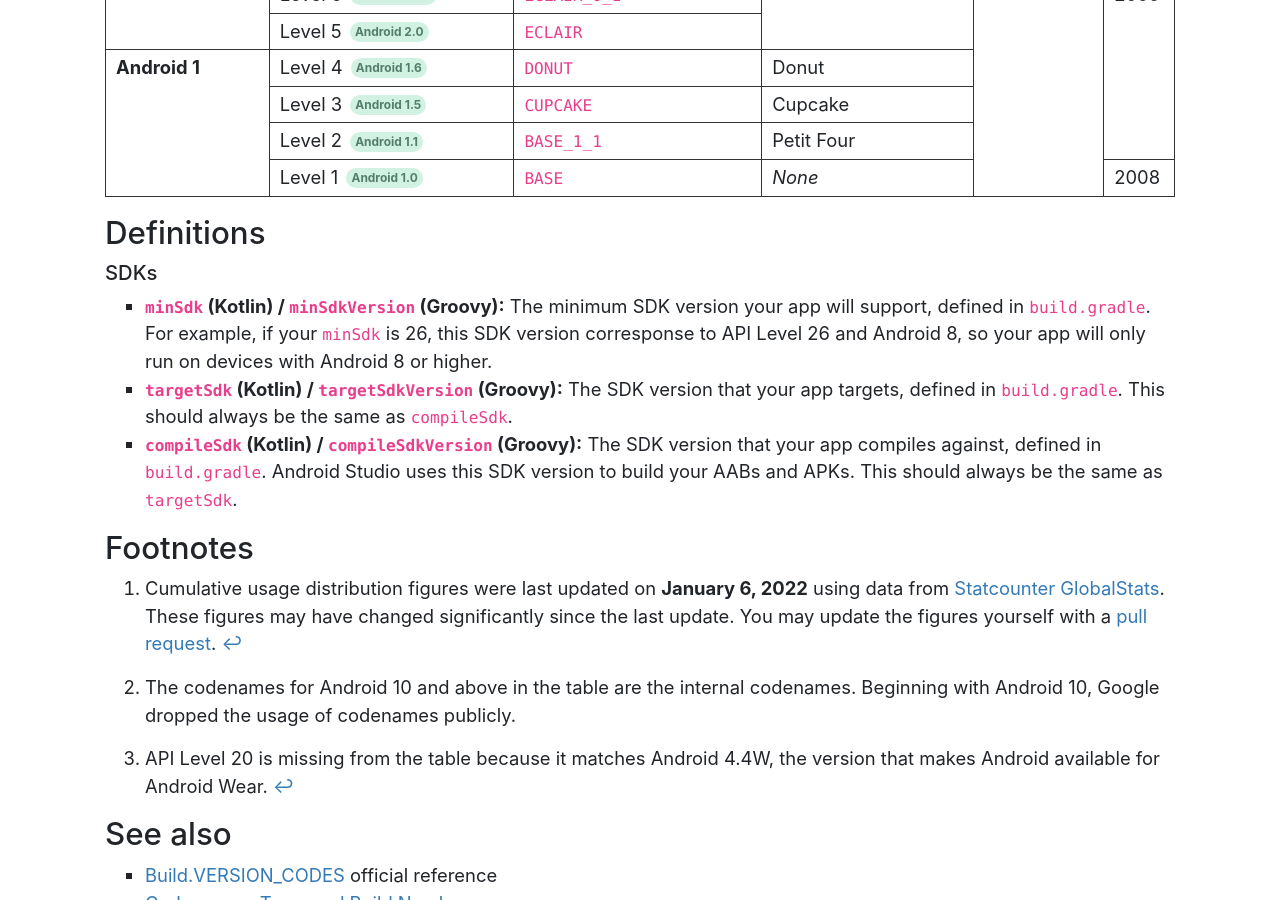
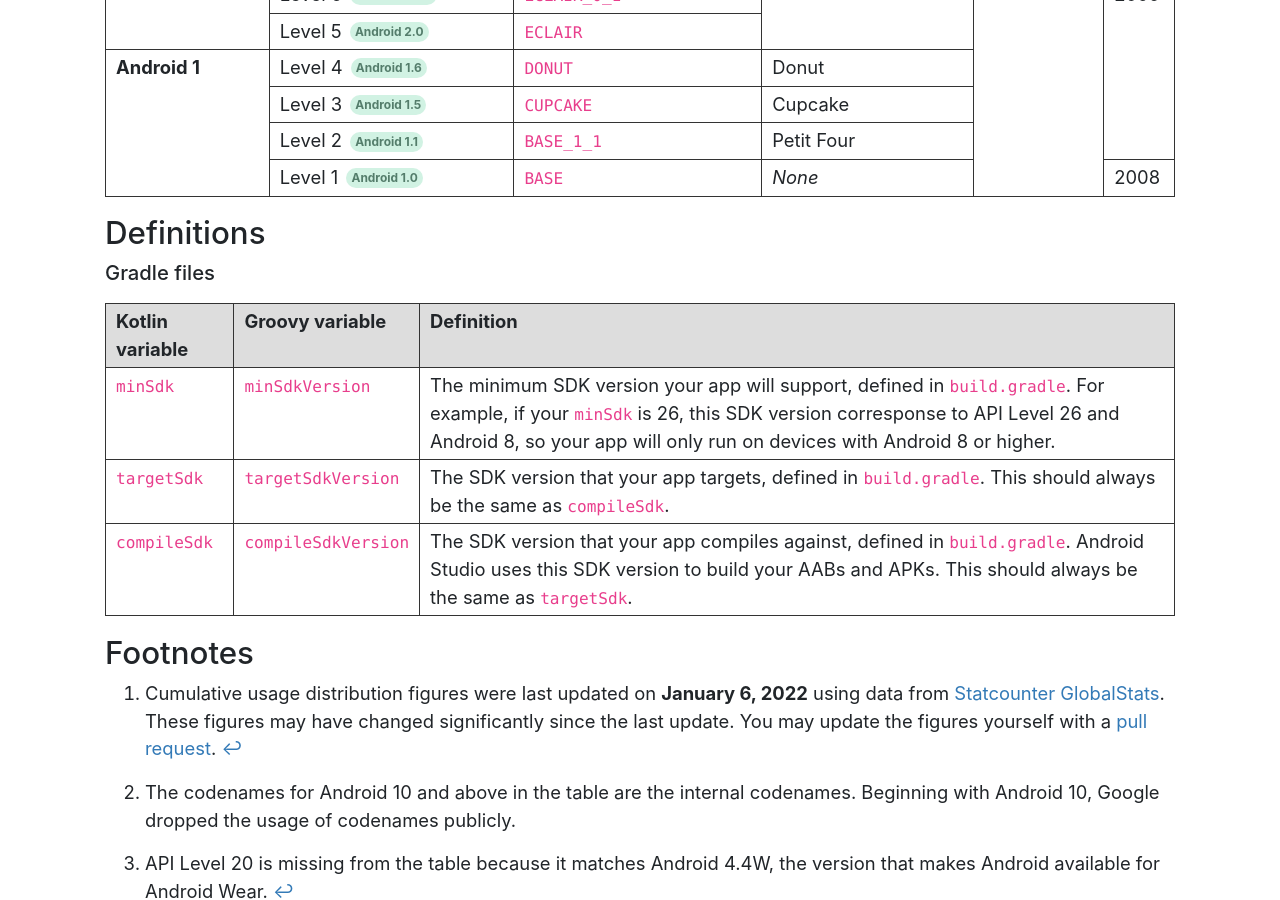
Before and after one commit to ebelinski/apilevels, a Jekyll site: the page built from index.md, in a window 1280 px wide and 900 px high, scrolled down 1372 px. Built offline with Jekyll 4.4.1, drawn with Linux system fonts in a browser that asks for light colours; comment, search, counter and statistics services are not loaded.

Commit message:
Moved Gradle definitions to a cleaner looking table.

```diff
--- a/index.md
+++ b/index.md
@@ -270,11 +270,30 @@ This is an overview of all Android versions and their corresponding identifiers
 
 ## Definitions
 
-#### SDKs
+#### Gradle files
 
-* **`minSdk` (Kotlin) / `minSdkVersion` (Groovy):** The minimum SDK version your app will support, defined in `build.gradle`. For example, if your `minSdk` is 26, this SDK version corresponse to API Level 26 and Android 8, so your app will only run on devices with Android 8 or higher.
-* **`targetSdk` (Kotlin) / `targetSdkVersion` (Groovy):** The SDK version that your app targets, defined in `build.gradle`. This should always be the same as `compileSdk`.
-* **`compileSdk` (Kotlin) / `compileSdkVersion` (Groovy):** The SDK version that your app compiles against, defined in `build.gradle`. Android Studio uses this SDK version to build your AABs and APKs. This should always be the same as `targetSdk`.
+<table class="full-width">
+  <tr>
+    <th>Kotlin variable</th>
+    <th>Groovy variable</th>
+    <th>Definition</th>
+  </tr>
+  <tr>
+    <td class="nowrap"><code>minSdk</code></td>
+    <td class="nowrap"><code>minSdkVersion</code></td>
+    <td>The minimum SDK version your app will support, defined in <code>build.gradle</code>. For example, if your <code>minSdk</code> is 26, this SDK version corresponse to API Level 26 and Android 8, so your app will only run on devices with Android 8 or higher.</td>
+  </tr>
+  <tr>
+    <td class="nowrap"><code>targetSdk</code></td>
+    <td class="nowrap"><code>targetSdkVersion</code></td>
+    <td>The SDK version that your app targets, defined in <code>build.gradle</code>. This should always be the same as <code>compileSdk</code>.</td>
+  </tr>
+  <tr>
+    <td class="nowrap"><code>compileSdk</code></td>
+    <td class="nowrap"><code>compileSdkVersion</code></td>
+    <td>The SDK version that your app compiles against, defined in <code>build.gradle</code>. Android Studio uses this SDK version to build your AABs and APKs. This should always be the same as <code>targetSdk</code>.</td>
+  </tr>
+</table>
 
 ## Footnotes
 
```
